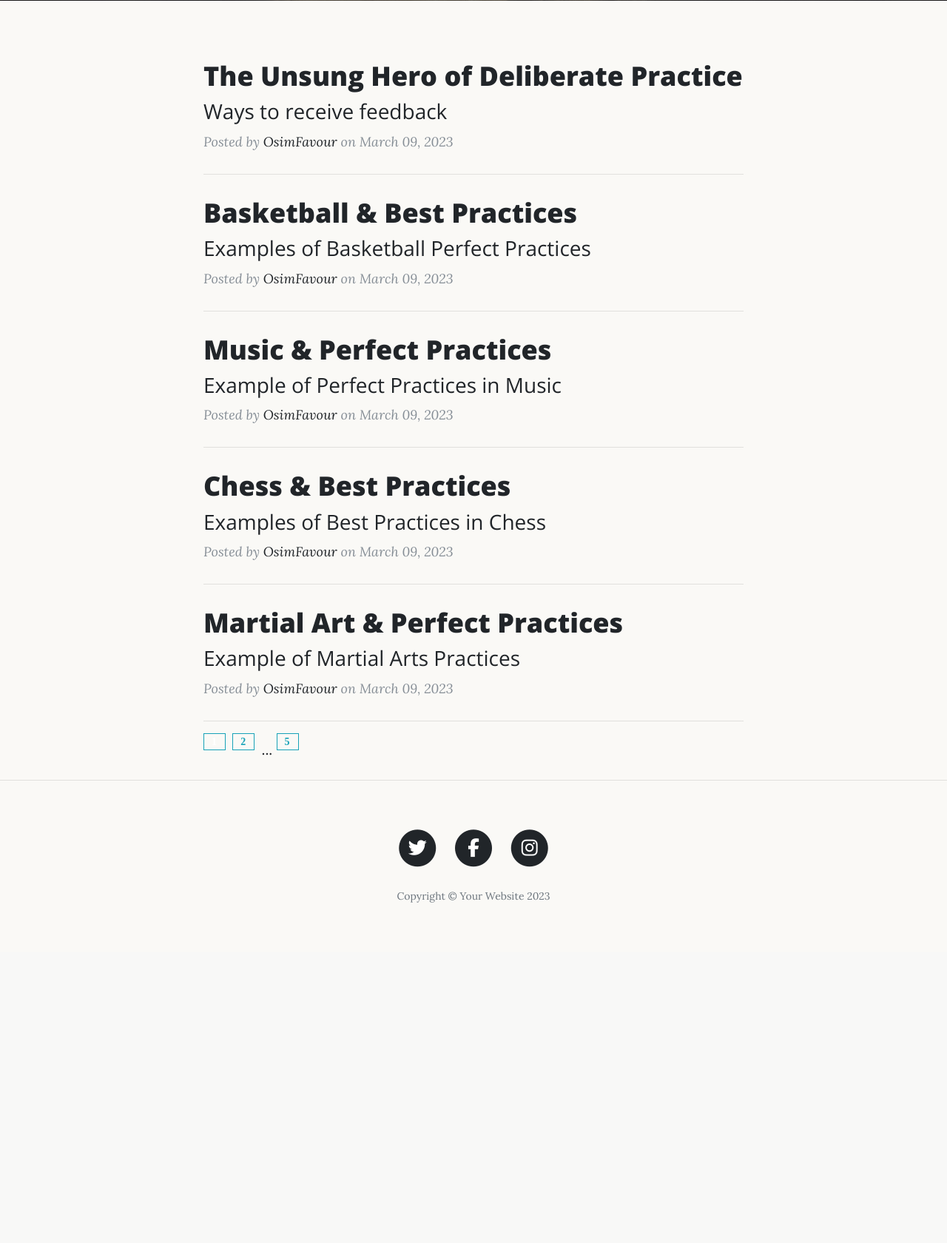
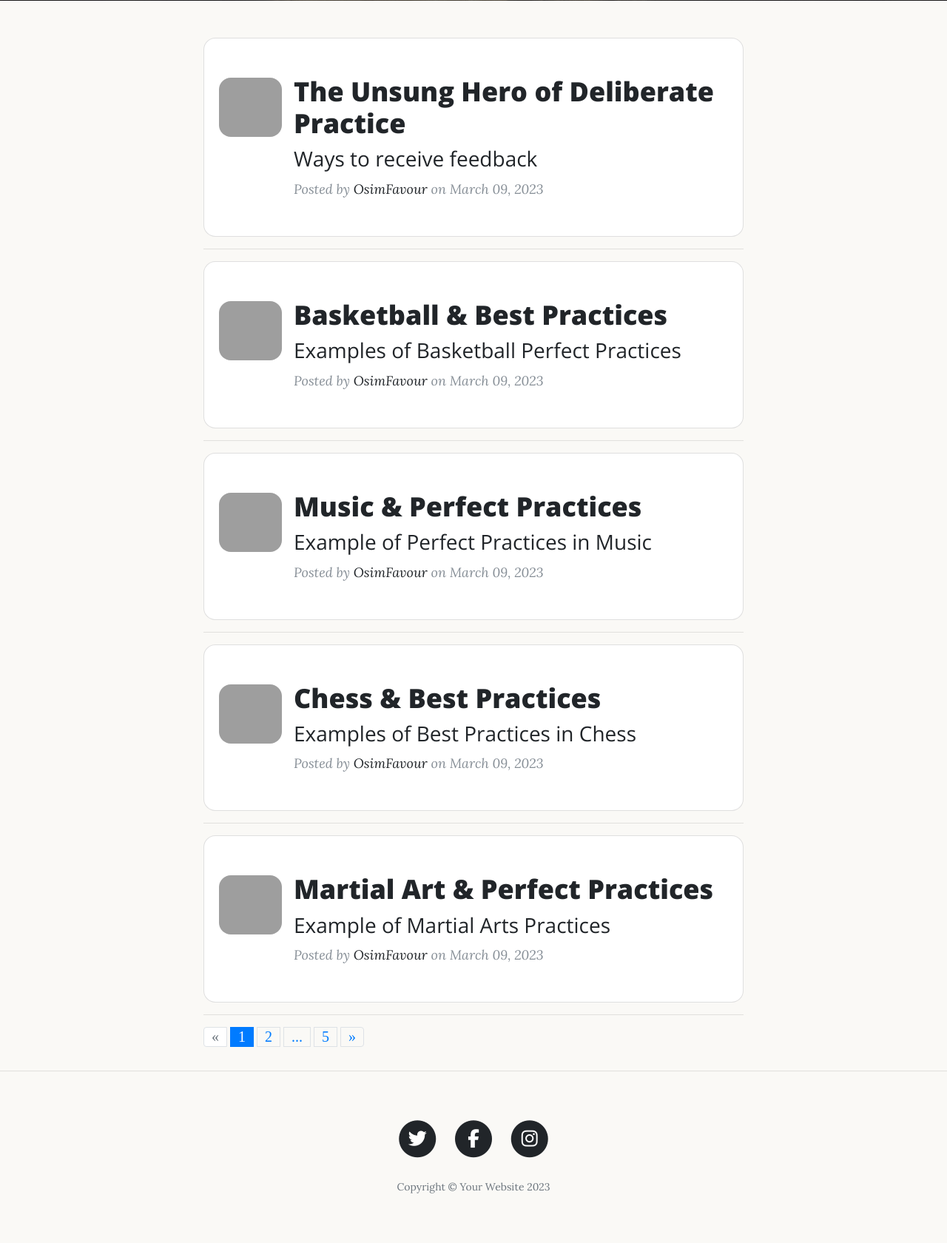
Before and after one commit to OsimFavour/pathfinder.org, a Flask app: page / in a window 1280 px wide. Shown: the part 399-2079 px from the top of the page at 74% size. Before the commit the page ends 1619 px from the top, so only its background shows below. Run offline with Flask 2, Linux system fonts and the light colour scheme; data comes from the database, SQL or seed files in the repository; some libraries are stand-ins or nearby versions; some web fonts are replaced; grey boxes are pictures that could not be loaded.

Commit message:
Develop home page

```diff
--- a/templates/index.html
+++ b/templates/index.html
@@ -20,6 +20,10 @@
     <div class="row">
       <div class="col-lg-8 col-md-10 mx-auto">
         {% for post in all_posts.items %}
+          <div class="card mb-3 card-body" style="border-radius: 1rem;">
+            <div class="media">
+              <img class="align-self-start mr-3 rounded-3" src="{{post.img_url}}" alt="Generic placeholder image">
+              <!-- <img class="align-self-start mr-3 rounded-3" style="width: 64;" src="https://images.unsplash.com/photo-1483232539664-d89822fb5d3e?ixlib=rb-4.0.3&ixid=MnwxMjA3fDB8MHxzZWFyY2h8Mnx8cGhvdG8lMjBiYWNrZ3JvdW5kfGVufDB8fDB8fA%3D%3D&auto=format&fit=crop&w=500&q=60" alt="Generic placeholder image"> -->
                 <div class="post-preview">
                   <a href="{{ url_for('show_post', post_id=post.id) }}">
                     <h2 class="post-title">
@@ -42,58 +46,38 @@
 
                   </p>
                 </div>
+            </div>
+          </div>
         <hr>
         {% endfor %}
 
 
         <!-- Bootstrap Pagination -->
-        <!-- <div aria-label="Page navigation">
+        <div aria-label="Page navigation">
           <ul class="pagination">
-            <li class="page-item">
-              <a class="page-link" href="#" aria-label="Previous">
+            <li class="page-item  {% if not all_posts.has_prev %} disabled {% endif %}">
+              <a class="page-link page-btn" href="./?page={{ all_posts.prev_num }}" aria-label="Previous">
                 <span aria-hidden="true">&laquo;</span>
               </a>
             </li>
-            <li class="page-item"><a class="page-link" href="#">1</a></li>
-            <li class="page-item"><a class="page-link" href="#">2</a></li>
-            <li class="page-item"><a class="page-link" href="#">3</a></li>
+            {% for page in all_posts.iter_pages(left_edge=1, right_edge=1, left_current=1, right_current=2) %}
+              {% if page %}
+                <li class="page-item {% if page == all_posts.page %} active {% endif %}">
+                  <a class="page-link page-btn" href="./?page={{ page }}">{{ page }}</a>
+                </li>
+              {% else %}
                 <li class="page-item">
-              <a class="page-link" href="#" aria-label="Next">
+                  <a class="page-link page-btn" href="">...</a>
+                </li>
+              {% endif %}
+            {% endfor %}
+            <li class="page-item {% if not all_posts.has_next %} disabled {% endif %}">
+              <a class="page-link page-btn" href="./?page={{ all_posts.next_num }}" aria-label="Next">
                 <span aria-hidden="true">&raquo;</span>
               </a>
             </li>
           </ul>
-        </div> -->
-
-        <!-- Bootstrap Pagination - My playground -->
-        <!-- <div aria-label="Page navigation">
-          <ul class="pagination">
-            {% for page_num in all_posts.iter_pages(left_edge=1, right_edge=1, left_current=1, right_current=2) %}
-              {% if page_num %}
-                {% if all_posts.page == page_num %}
-                  <li class="page-item"><a class="page-link" href="{{ url_for('get_all_posts', page=page_num) }}">{{ page_num }}</a></li>
-                {% else %}
-                  <li class="page-item"><a class="page-link" href="{{ url_for('get_all_posts', page=page_num) }}">{{ page_num }}</a></li>
-                {% endif %}
-              {% else %}
-                ...
-              {% endif %}
-            {% endfor %}
-          </ul>
-        </div> -->
-
-        <!-- Pagination -->
-        {% for page_num in all_posts.iter_pages(left_edge=1, right_edge=1, left_current=1, right_current=2) %}
-          {% if page_num %}
-            {% if all_posts.page == page_num %}
-              <a class="page-btn btn btn-info mb-4" href="{{ url_for('get_all_posts', page=page_num) }}">{{ page_num }}</a>
-            {% else %}
-              <a class="page-btn btn btn-outline-info mb-4" href="{{ url_for('get_all_posts', page=page_num) }}">{{ page_num }}</a>
-            {% endif %}
-          {% else %}
-            ...
-          {% endif %}
-        {% endfor %}
+        </div>
 
 
         <!-- Create New Post -->
```
Lines whose indentation alone changed are shown as unchanged.
